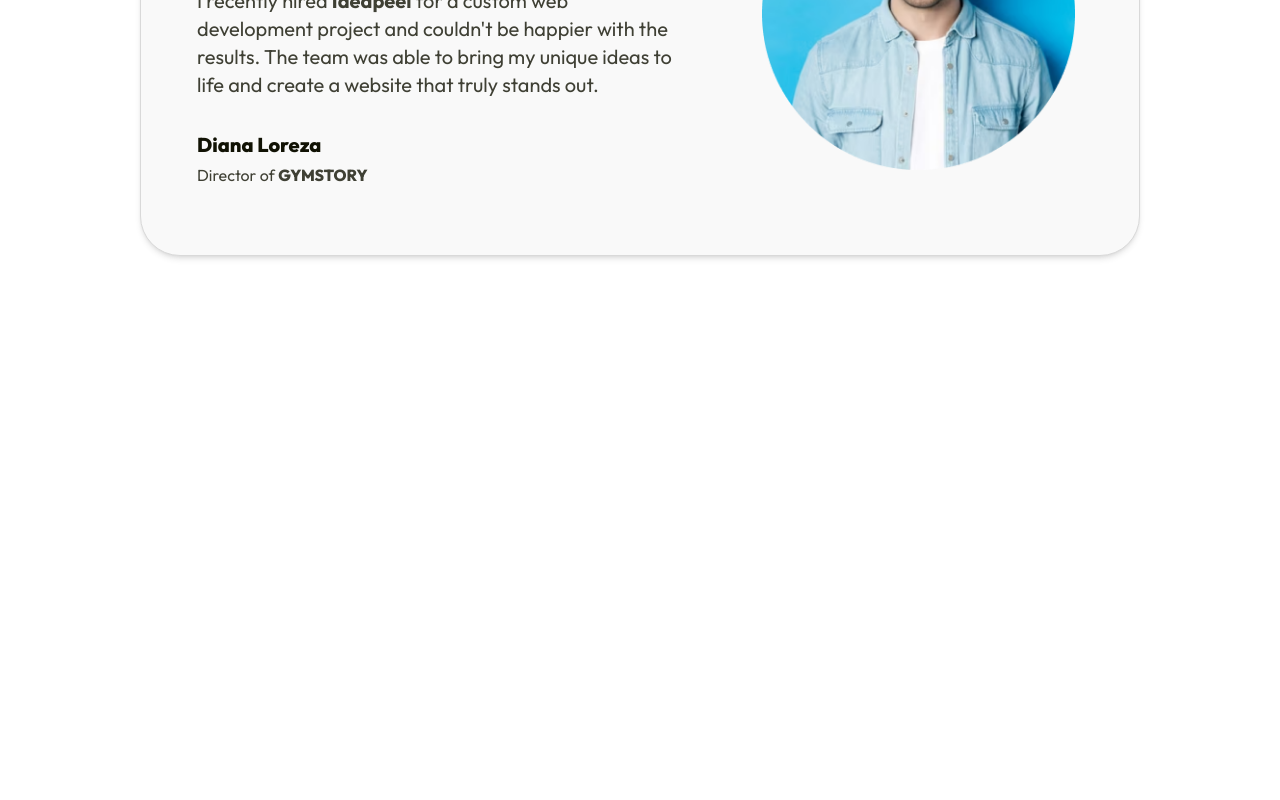
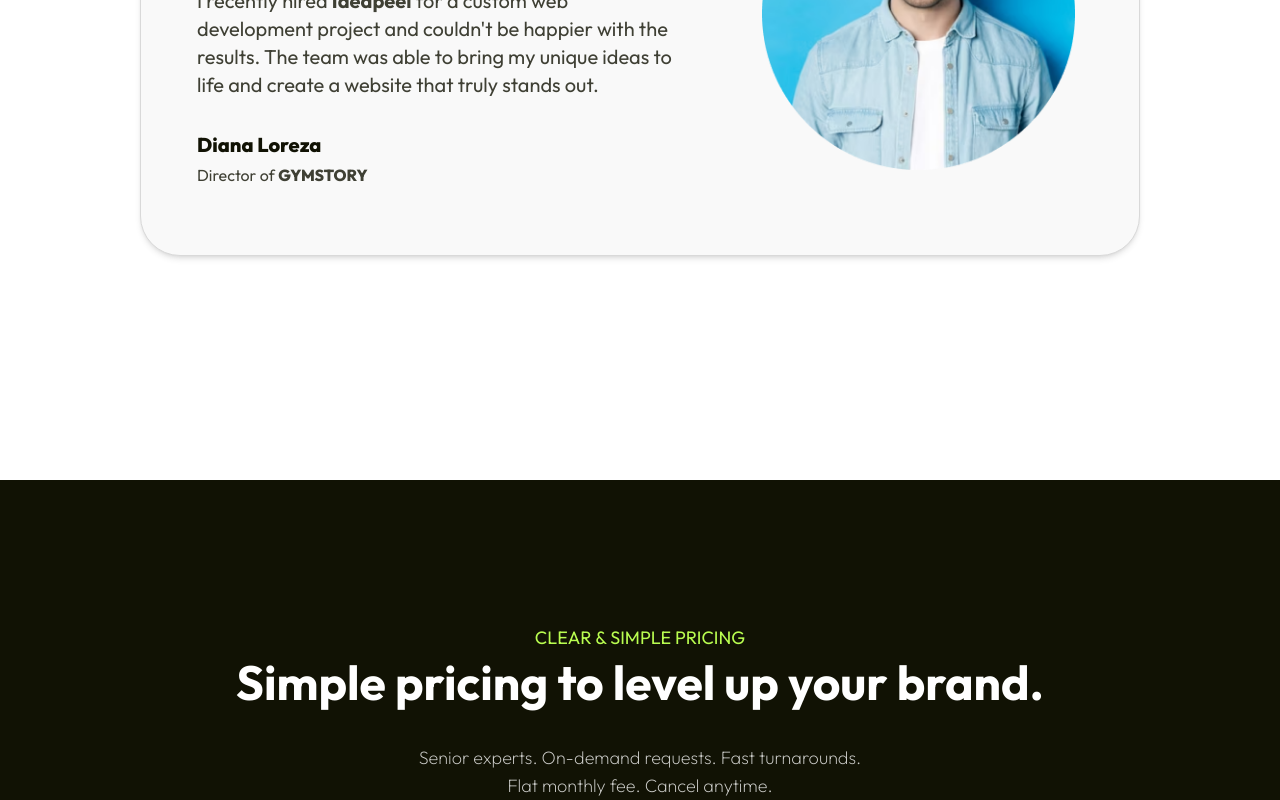
Before and after one commit to mehedihasanfaiyaz/kronix-saas, a React (Vite) app: page / in a window 1280 px wide. Shown: the part 5449-6249 px from the top of the page. Before the commit the page ends 5929 px from the top, so only its background shows below. Built offline with nearby package versions, Linux system fonts and the light colour scheme.

Commit message:
feat(pricing): add pricing section

```diff
--- a/src/App.tsx
+++ b/src/App.tsx
@@ -4,6 +4,7 @@ import Capabilities from "./section/Capabilities";
 import Header from "./section/Header";
 import Hero from "./section/Hero";
 import HowItWorks from "./section/HowItWork";
+import Pricing from "./section/Pricing";
 import Testimonial from "./section/Testimonial";
 
 export default function App() {
@@ -30,6 +31,9 @@ export default function App() {
           <Testimonial />
         </div>
       </div>
+      <div className="mx-auto max-w-7xl">
+        <Pricing />
+      </div>
     </div>
   );
 }
--- /dev/null
+++ b/src/section/Pricing.tsx
@@ -0,0 +1,20 @@
+export default function Pricing() {
+  return (
+    <div>
+      <div className="pt-36 text-center text-white">
+        <p className="text-lg font-normal uppercase text-primary">
+          Clear & Simple Pricing
+        </p>
+        <h1 className="mx-auto max-w-[810px] text-5xl font-bold leading-tight">
+          Simple pricing to level up your brand.
+        </h1>
+        <div className="pt-8">
+          <p className="mx-auto w-11/12 max-w-[462px] text-center text-lg font-extralight opacity-80">
+            Senior experts. On-demand requests. Fast turnarounds. Flat monthly
+            fee. Cancel anytime.
+          </p>
+        </div>
+      </div>
+    </div>
+  );
+}
```
